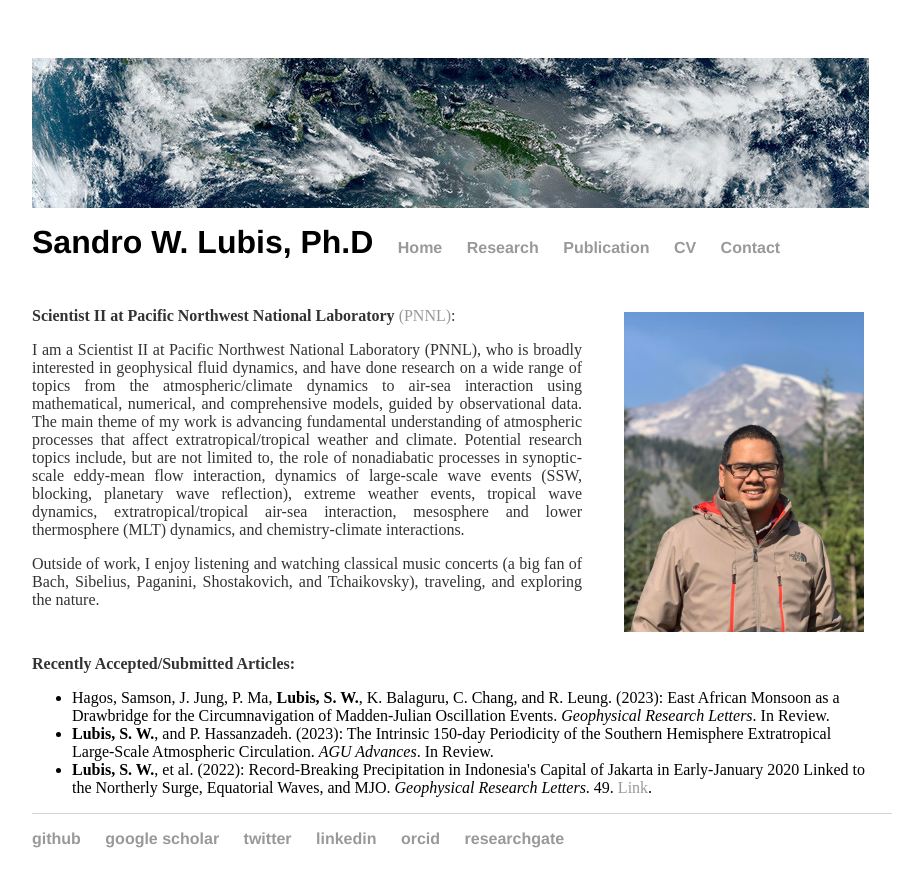
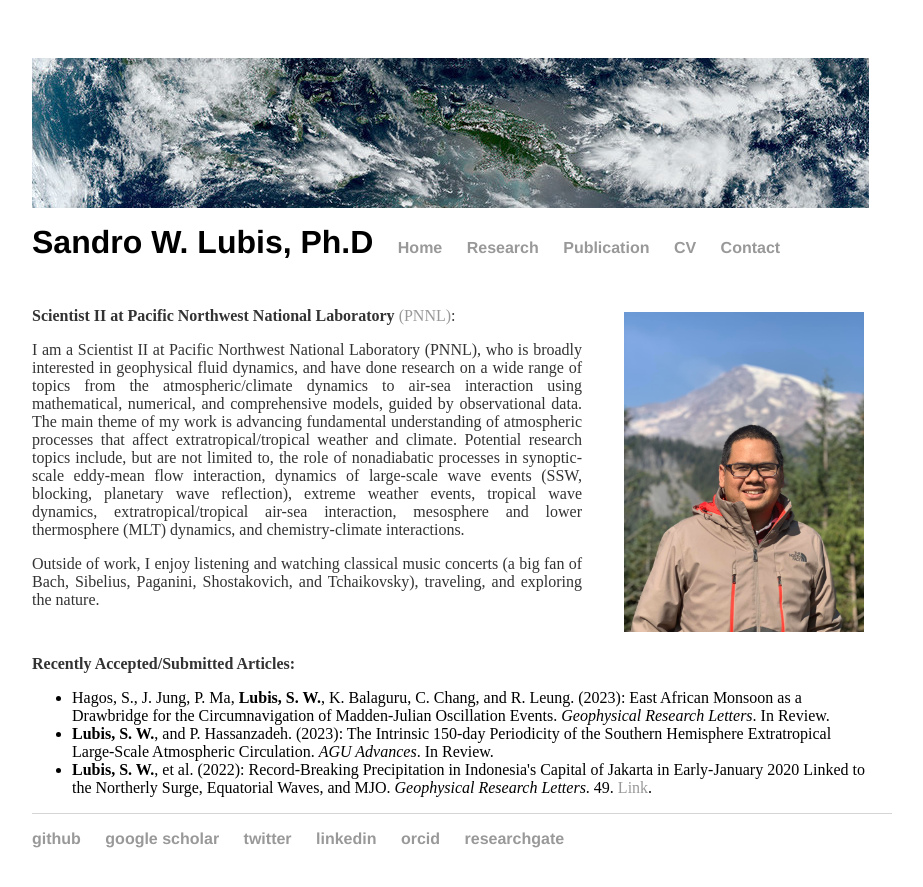
Before and after one commit to sandrolubis/sandrolubis.github.io, a Jekyll site: the page built from index.html, in a window 1280 px wide. Shown: the top 887 px of the page, without its empty margins (276-1199 px from the left). Built offline with Jekyll 4.4.1, drawn with Linux system fonts in a browser that asks for light colours.

Commit message:
Update index.html

```diff
--- a/index.html
+++ b/index.html
@@ -48,7 +48,7 @@
 
 	<p class="ex", style="padding-top:30px"><font size=3><b>Recently Accepted/Submitted Articles:</b></p>
 		<ul class="ex">
-		<li>Hagos, Samson, J. Jung, P. Ma, <b>Lubis, S. W.</b>, K. Balaguru, C. Chang, and R. Leung. (2023): East African Monsoon as a Drawbridge for the Circumnavigation of Madden-Julian Oscillation Events. <i>Geophysical Research Letters</i>. In Review.</li>
+		<li>Hagos, S., J. Jung, P. Ma, <b>Lubis, S. W.</b>, K. Balaguru, C. Chang, and R. Leung. (2023): East African Monsoon as a Drawbridge for the Circumnavigation of Madden-Julian Oscillation Events. <i>Geophysical Research Letters</i>. In Review.</li>
 		<li><b>Lubis, S. W.</b>, and P. Hassanzadeh. (2023): The Intrinsic 150-day Periodicity of the Southern Hemisphere Extratropical Large-Scale Atmospheric Circulation. <i>AGU Advances</i>. In Review.</li>
 		<li><b>Lubis, S. W.</b>, et al. (2022): Record-Breaking Precipitation in Indonesia's Capital of Jakarta in Early-January 2020 Linked to the Northerly Surge, Equatorial Waves, and MJO. <i>Geophysical Research Letters</i>. 49. <a href="https://doi.org/10.1029/2022GL101513">Link</a>.</li>
 		</ul>
```
